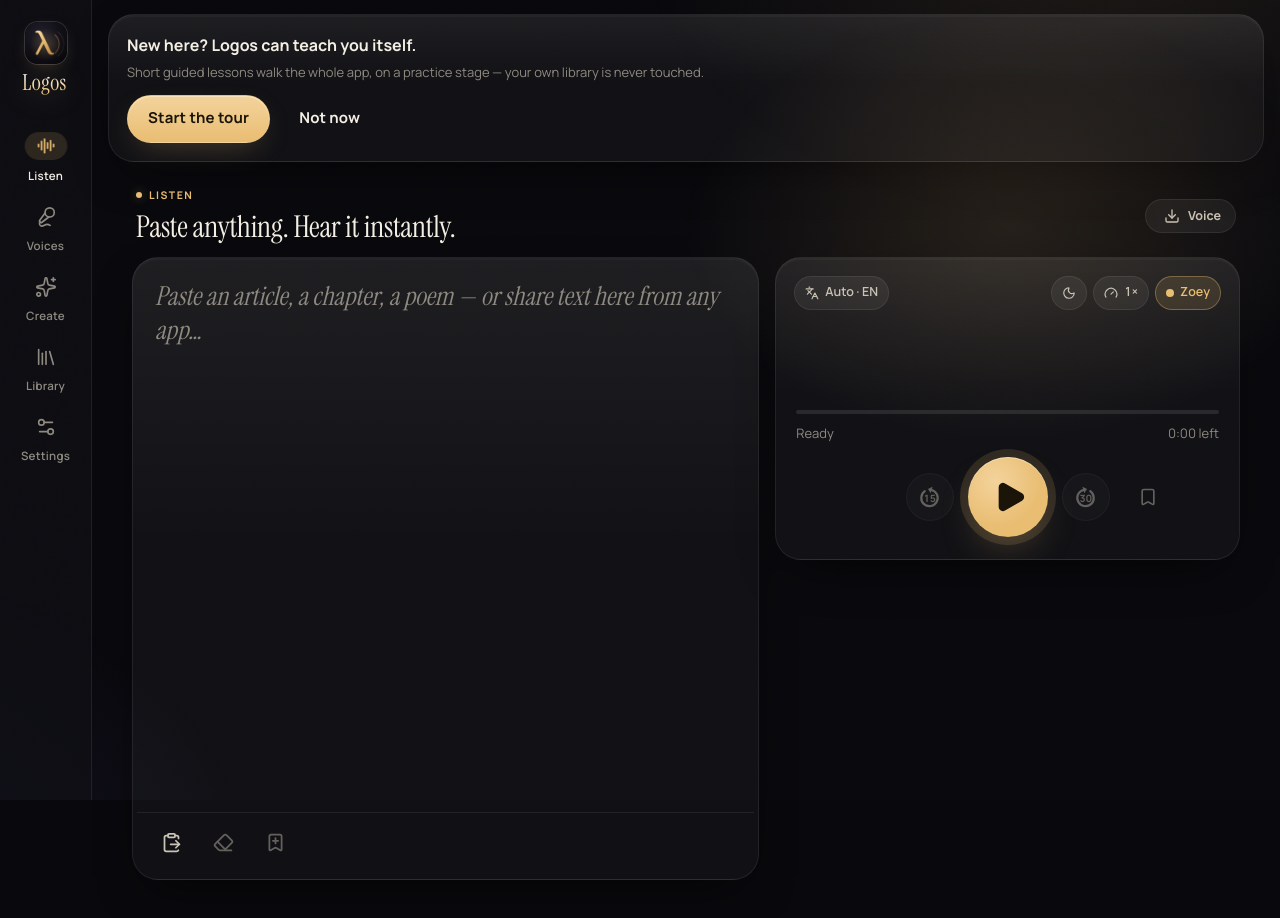
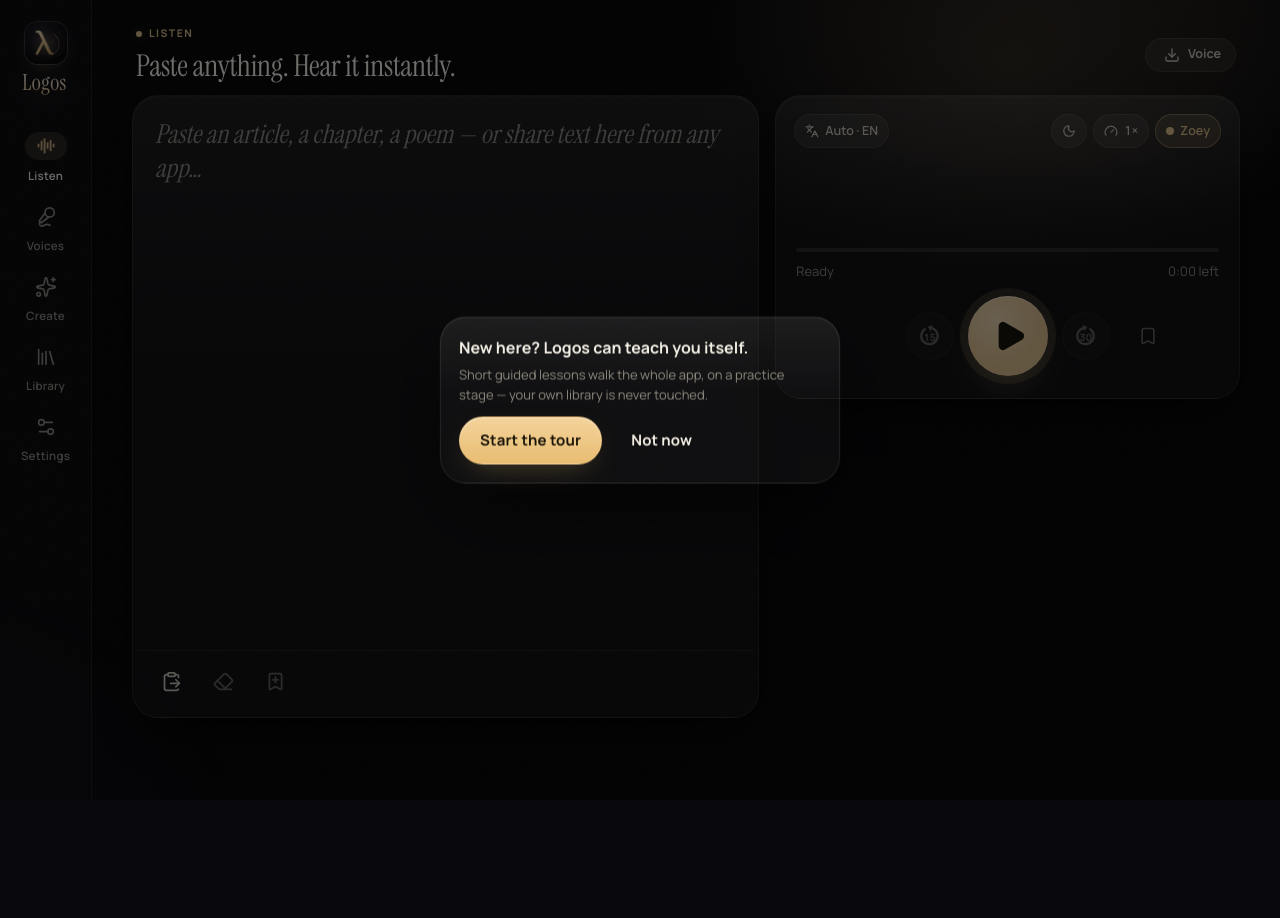
Before and after one commit to Oscarvelz/Logos, a React (Vite) app: page / in a window 1280 px wide. Shown: the top 918 px of the page. After the commit the page ends 800 px from the top, so only its background shows below. Built offline with nearby package versions, Linux system fonts and the light colour scheme.

Commit message:
1.4.175 The first-run tour offer moves to the center of the screen — a centered window over a dimmed, desaturated veil (Oscar: difficult to miss); offer terms unchanged

```diff
--- a/package.json
+++ b/package.json
@@ -1,7 +1,7 @@
 {
   "name": "logos",
   "private": true,
-  "version": "1.4.174",
+  "version": "1.4.175",
   "description": "Logos — a fast, private, phone-first text-to-speech PWA with PocketTTS voices. Based on BetterTTS by SysAdminDoc (MIT).",
   "type": "module",
   "scripts": {
--- a/src/lib/presentation-search.tsx
+++ b/src/lib/presentation-search.tsx
@@ -209,7 +209,17 @@ export function PresentationOffer() {
     if (start) launchPresentation('Q0')
   }
   return (
-    <div className="card card-pad pres-offer" style={{ margin: '14px 16px 0' }}>
+    // Centered, over a dimmed world (1.4.175, Oscar): the offer
+    // used to stand in flow at the top of the page, where a first
+    // run could scroll past it unseen — «should be at the center
+    // of the screen, not at the top, to make it difficult to
+    // miss». It now wears the house's centered-window grammar
+    // (the sheet's seat and entrance), over the presentation
+    // family's veil — darkened and slightly desaturated, never
+    // blurred. The veil takes the taps: the choice is the point,
+    // and both answers live on the card.
+    <div className="pres-offer-veil">
+      <div className="card card-pad pres-offer-card" role="dialog" aria-modal="true">
         <div style={{ fontWeight: 700, fontSize: 16 }}>{t('New here? Logos can teach you itself.')}</div>
         <p className="muted small" style={{ margin: '6px 0 12px', lineHeight: 1.5 }}>
           {t('Short guided lessons walk the whole app, on a practice stage — your own library is never touched.')}
@@ -219,5 +229,6 @@ export function PresentationOffer() {
           <button className="btn ghost" onClick={() => answer(false)}>{t('Not now')}</button>
         </div>
       </div>
+    </div>
   )
 }
--- a/src/lib/presentation-stage.tsx
+++ b/src/lib/presentation-stage.tsx
@@ -985,7 +985,7 @@ function StageSettings({ scenario }: { scenario: Scenario }) {
 
       <div className="pstage-card" data-present="set-about">
         <strong>About Logos</strong>
-        <p className="pstage-note" data-present="set-version">Version 1.4.174</p>
+        <p className="pstage-note" data-present="set-version">Version 1.4.175</p>
       </div>
     </div>
   )
--- a/src/pages/SettingsPage.tsx
+++ b/src/pages/SettingsPage.tsx
@@ -15,7 +15,7 @@ import { PresentationSearch } from '../lib/presentation-search.tsx'
 import { launchPresentation } from '../lib/presentation-host.tsx'
 import { pronEntries, savePronEntries, type PronEntry } from '../lib/pronounce.ts'
 
-const VERSION = '1.4.174'
+const VERSION = '1.4.175'
 
 /** Running inside the Logos Android app (its WebView has no browser voices, and its storage is the app's own). */
 const IN_APP = /LogosAndroid/.test(navigator.userAgent)
--- a/src/styles.css
+++ b/src/styles.css
@@ -757,6 +757,16 @@ button:focus-visible, a:focus-visible, input:focus-visible, textarea:focus-visib
   box-shadow: 0 30px 80px -24px rgba(0,0,0,.75), 0 0 0 1px rgba(255,255,255,.02), inset 0 1px 0 rgba(255,255,255,.05);
 }
 .sheet-grip { display: none; }
+/* The first-run offer, centered (1.4.175, Oscar): a dimmed world
+   (darkened, slightly desaturated — the presentation family's
+   veil, never blurred) and the card seated at the screen's center
+   in the sheet's grammar, difficult to miss. */
+.pres-offer-veil { position: fixed; inset: 0; z-index: 70; background: rgba(0,0,0,.55); backdrop-filter: saturate(.65); animation: fadeIn .25s both; }
+.pres-offer-card {
+  position: fixed; left: 50%; top: 50%; z-index: 71; width: min(400px, calc(100vw - 40px));
+  transform: translate(-50%, -50%); animation: popIn .34s var(--ease) both;
+  box-shadow: 0 30px 80px -24px rgba(0,0,0,.75), 0 0 0 1px rgba(255,255,255,.02), inset 0 1px 0 rgba(255,255,255,.05);
+}
 .sheet h3 { font-family: var(--font-display); font-weight: 400; font-size: 30px; margin: 0 4px 12px; }
 @keyframes fadeIn { from { opacity: 0; } }
 @keyframes popIn { from { opacity: 0; transform: translate(-50%, -46%) scale(.96); } }
```
Also changed, not shown: 1 other file (tests, documents, lock files or other folders). Lines whose indentation alone changed are shown as unchanged.
